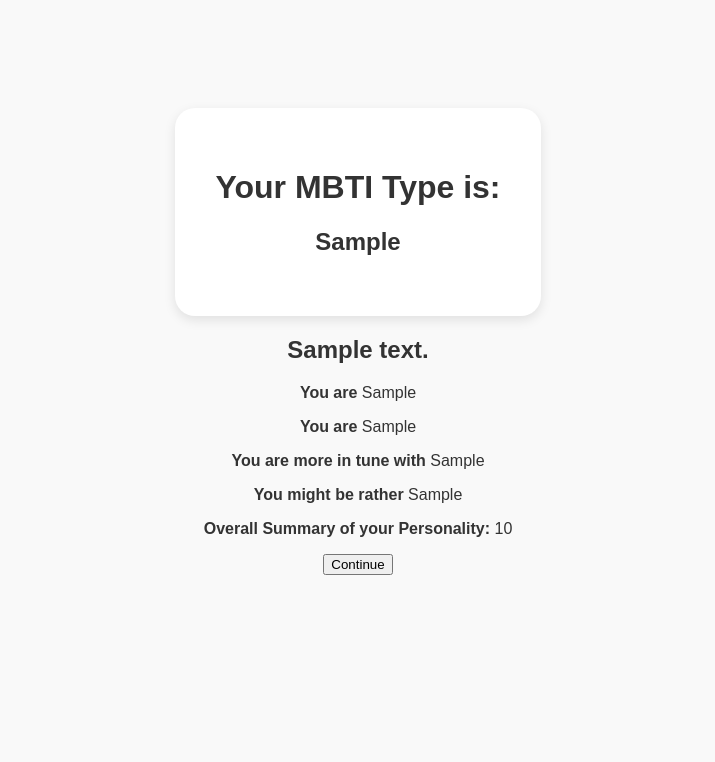
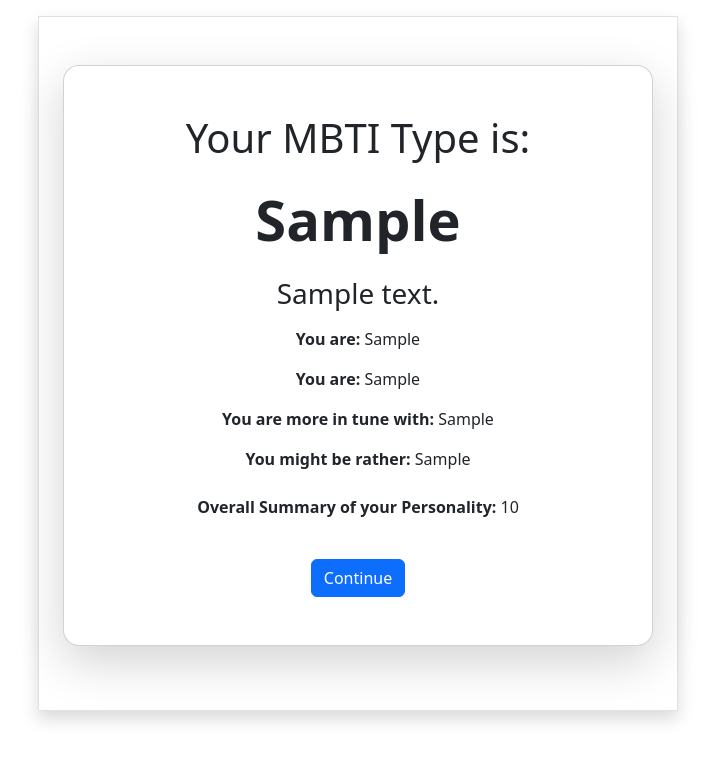
Before and after one commit to JanBusson/CampusConnectBerlin, a Flask app: template templates/quiz_results.html in a window 1280 px wide. Shown: the top 762 px of the page, without its empty margins (282-997 px from the left). Run offline with Flask 3, Linux system fonts and the light colour scheme; the template is opened without the code that fills it: most values are stand-ins (such as "Sample title", 1, 10 or a date in 2020); some libraries are stand-ins or nearby versions.

Commit message:
css entfernt

```diff
--- a/templates/quiz_results.html
+++ b/templates/quiz_results.html
@@ -1,45 +1,27 @@
-<!DOCTYPE html>
-<html lang="en">
-<head>
-    <meta charset="UTF-8">
-    <title>Your Personality Result</title>
-    <style>
-        body {
-            font-family: 'Palanquin', sans-serif;
-            background-color: #f9f9f9;
-            color: #333;
-            text-align: center;
-            padding-top: 100px;
-        }
-        .result-box {
-            background: white;
-            padding: 40px;
-            border-radius: 20px;
-            box-shadow: 0 4px 12px rgba(0, 0, 0, 0.1);
-            display: inline-block;
-        }
-    </style>
-</head>
-<body>
+{% extends "base.html" %}
 
-<div class="result-box">
-    <h1>Your MBTI Type is:</h1>
-    <h2>{{ mbti_type }}</h2>
+{% block content %}
+<div class="container py-5">
+  <div class="card shadow-lg rounded-4 text-center">
+    <div class="card-body p-5">
+      <h1 class="card-title mb-4">Your MBTI Type is:</h1>
+      <h2 class="display-4 fw-bold mb-4">{{ mbti_type }}</h2>
+
+      {% if information %}
+        <h3 class="mb-3">{{ information.summary }}</h3>
+        <p><strong>You are:</strong> {{ information.ei }}</p>
+        <p><strong>You are:</strong> {{ information.sn }}</p>
+        <p><strong>You are more in tune with:</strong> {{ information.tf }}</p>
+        <p><strong>You might be rather:</strong> {{ information.jp }}</p>
+        <p class="mt-4"><strong>Overall Summary of your Personality:</strong> {{ information.sum }}</p>
+      {% else %}
+        <p class="text-muted">We don't have a description yet for this personality type.</p>
+      {% endif %}
+
+      <a href="{{ url_for('main.welcome') }}" class="btn btn-primary mt-4">
+        Continue
+      </a>
+    </div>
+  </div>
 </div>
-
-{% if information %}
-  <h2>{{ information.summary }}</h2>
-  <p><strong>You are </strong> {{ information.ei }}</p>
-  <p><strong>You are </strong> {{ information.sn }}</p>
-  <p><strong>You are more in tune with </strong> {{ information.tf }}</p>
-  <p><strong>You might be rather </strong> {{ information.jp }}</p>
-  <p><strong>Overall Summary of your Personality:</strong> {{ information.sum }}</p>
-{% else %}
-  <p>We don't have a description yet for this personality type.</p>
-{% endif %}
-<!-- hier wird nach dem Test die Weiterleitung zur Welcome Page ermöglicht -->
-<a href="{{ url_for('main.welcome') }}">
-    <button>Continue</button>
-</a>
-</body>
-</html>
+{% endblock %}
```
